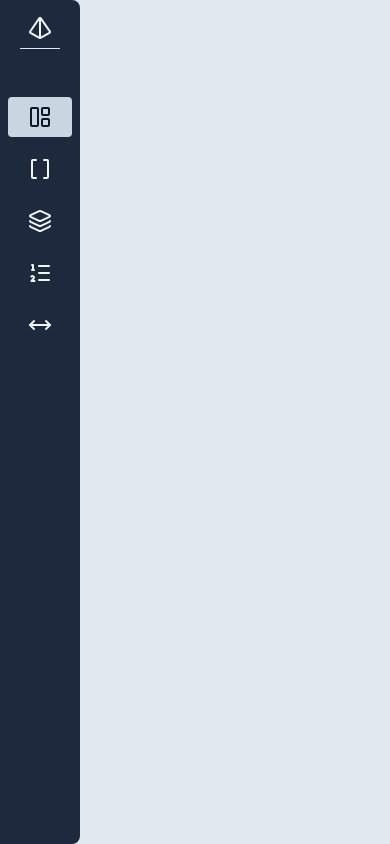
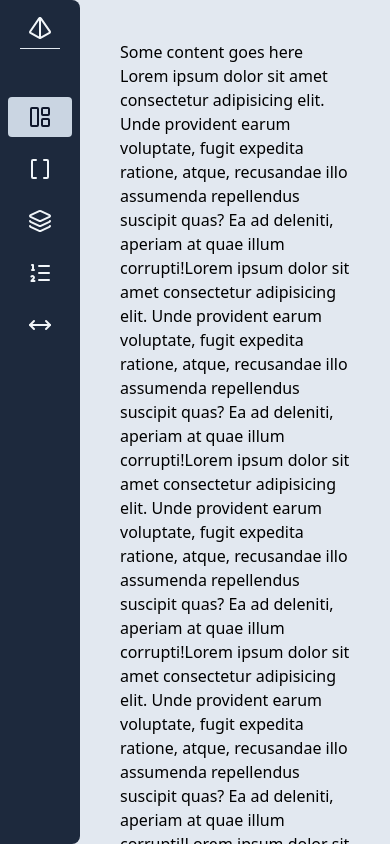
Before and after one commit to MathHenr/algorithm-visualizer, a Next.js app: page / in a window 390 px wide. Built offline with nearby package versions, Linux system fonts and the light colour scheme.

Commit message:
fix: fixing responsiveness of sidebar and content in mobile screens.

```diff
--- a/src/components/Content/index.tsx
+++ b/src/components/Content/index.tsx
@@ -13,8 +13,8 @@ export function Content({ children }: ContentProp) {
   return (
     <div
       className={clsx(
-        "hidden flex-1 h-full p-10 text-salte-900 overflow-y-auto overflow-x-hidden transition-all ease-in-out duration-5000",
-        isOpen && "sm:flex",
+        "flex-1 h-full p-10 text-salte-900 overflow-y-auto overflow-x-hidden transition-all ease-in-out duration-5000",
+        isOpen ? "max-sm:hidden" : "flex",
       )}
     >
       <div className={clsx("max-w-7xl mx-auto")}> {children} </div>
--- a/src/components/Sidebar/index.tsx
+++ b/src/components/Sidebar/index.tsx
@@ -38,9 +38,9 @@ export function Sidebar() {
     <aside
       className={clsx(
         "min-h-screen relative flex flex-col items-center bg-slate-800 text-slate-100",
-        "duration-300 ease-in-out transition-[width,padding] overflow-hidden",
+        "duration-300 ease-in-out transition-all overflow-hidden",
         isOpen
-          ? "w-160 p-10 sm:max-w-64 sm:p-4 sm:rounded-tr-lg sm:rounded-br-lg"
+          ? "w-full p-10 sm:w-64 sm:p-4 sm:rounded-tr-lg sm:rounded-br-lg"
           : "w-20 p-2 sm:p-4 rounded-tr-lg rounded-br-lg",
       )}
     >
--- a/src/template/MainTemplate/index.tsx
+++ b/src/template/MainTemplate/index.tsx
@@ -13,6 +13,25 @@ export function MainTemplate() {
         <Sidebar />
         <Content>
           <h1>Some content goes here</h1>
+          <p>
+            Lorem ipsum dolor sit amet consectetur adipisicing elit. Unde
+            provident earum voluptate, fugit expedita ratione, atque, recusandae
+            illo assumenda repellendus suscipit quas? Ea ad deleniti, aperiam at
+            quae illum corrupti!Lorem ipsum dolor sit amet consectetur
+            adipisicing elit. Unde provident earum voluptate, fugit expedita
+            ratione, atque, recusandae illo assumenda repellendus suscipit quas?
+            Ea ad deleniti, aperiam at quae illum corrupti!Lorem ipsum dolor sit
+            amet consectetur adipisicing elit. Unde provident earum voluptate,
+            fugit expedita ratione, atque, recusandae illo assumenda repellendus
+            suscipit quas? Ea ad deleniti, aperiam at quae illum corrupti!Lorem
+            ipsum dolor sit amet consectetur adipisicing elit. Unde provident
+            earum voluptate, fugit expedita ratione, atque, recusandae illo
+            assumenda repellendus suscipit quas? Ea ad deleniti, aperiam at quae
+            illum corrupti!Lorem ipsum dolor sit amet consectetur adipisicing
+            elit. Unde provident earum voluptate, fugit expedita ratione, atque,
+            recusandae illo assumenda repellendus suscipit quas? Ea ad deleniti,
+            aperiam at quae illum corrupti!
+          </p>
         </Content>
       </div>
     </SidebarContextProvider>
```
